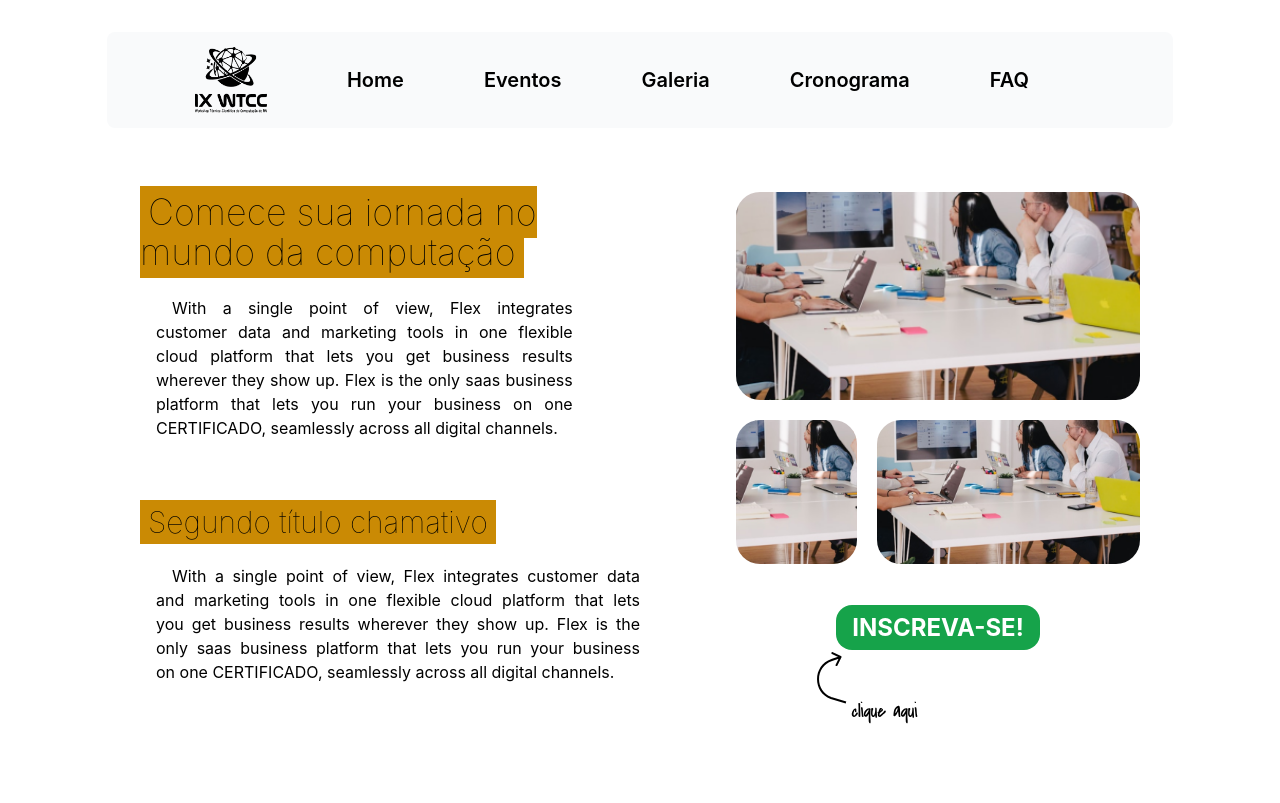
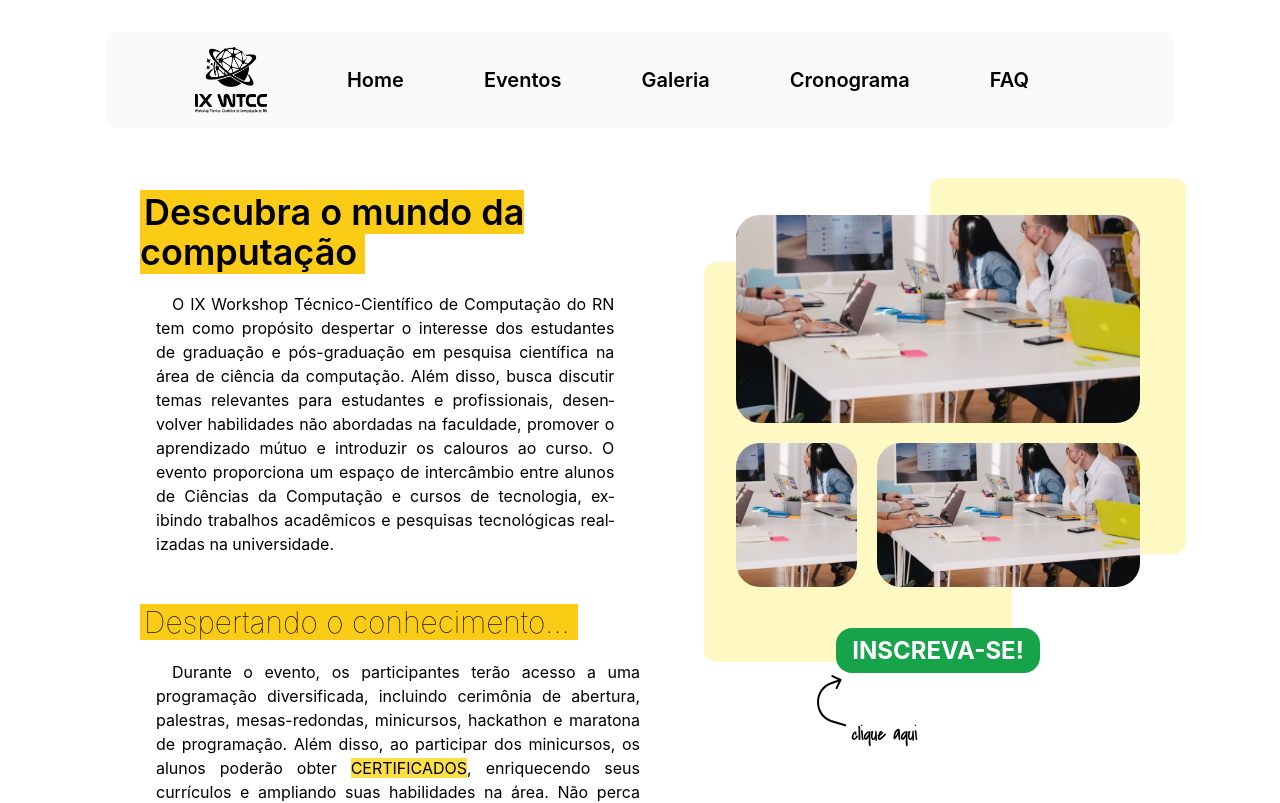
Before and after one commit to Escola-Piloto-de-Computacao/wtcc, a React (Create React App) app: page / in a window 1280 px wide. Shown: the top 803 px of the page. Built offline with nearby package versions, Linux system fonts and the light colour scheme.

Commit message:
Fix text and paddings
Also added font

```diff
--- a/src/components/Home/Home.tsx
+++ b/src/components/Home/Home.tsx
@@ -19,24 +19,38 @@ const Button = () => {
     );
 }
 
+const ImagesBg1 = () => {
+    return (
+        <div className="bg-yellow-100 rounded-xl w-[24%] h-3/6 mb-24 mr-40 absolute -z-10"></div>
+    );
+}
+
+const ImagesBg2 = () => {
+    return (
+        <div className="bg-yellow-100 rounded-xl w-1/5 h-[47%] mb-72 ml-60 absolute -z-30"></div>
+    );
+}
+
 const Home = () => {
     return (
         <section className="lg:grid lg:grid-cols-12 lg:mb-36 xsm:mx-6 lg:mx-10 mt-40" id="Home"> {/* The size of the screens must be 115vh on lg for the space that would be the header */}
             <div className="col-start-2 col-span-5">
-                <div className="mb-16">
-                    <div className="text-4xl text-left font-thin rounded">
-                        <h1 className="bg-yellow-600 inline px-2 py-1">Comece sua jornada no mundo da computação</h1>
+                <div className="mb-12">
+                    <div className="text-4xl text-left font-thin rounded-md">
+                        <h1 className="bg-yellow-400 pl-1 pr-2 inline font-semibold leading-0">Descubra o mundo da computação</h1>
                     </div>
-                    <p className="mt-6 w-10/12 ml-4 text-justify indent-4 text-balance hyphens-auto break-words">With a single point of view, Flex integrates customer data and marketing tools in one flexible cloud platform that lets you get business results wherever they show up.  Flex is the only saas business platform that lets you run your business on one CERTIFICADO, seamlessly across all digital channels.</p>
+                    <p className="mt-5 w-11/12 ml-4 text-justify indent-4 text-balance hyphens-auto break-words">O IX Workshop Técnico-Científico de Computação do RN tem como propósito despertar o interesse dos estudantes de graduação e pós-graduação em pesquisa científica na área de ciência da computação. Além disso, busca discutir temas relevantes para estudantes e profissionais, desenvolver habilidades não abordadas na faculdade, promover o aprendizado mútuo e introduzir os calouros ao curso. O evento proporciona um espaço de intercâmbio entre alunos de Ciências da Computação e cursos de tecnologia, exibindo trabalhos acadêmicos e pesquisas tecnológicas realizadas na universidade.</p>
                 </div>
                 <div>
                     <div className="text-3xl text-left font-thin rounded">
-                        <h1 className="bg-yellow-600 inline px-2 py-1">Segundo título chamativo</h1>
+                        <h1 className="bg-yellow-400 pl-1 pr-2 inline">Despertando o conhecimento...</h1>
                     </div>
-                    <p className="mt-6 ml-4 text-justify indent-4 text-balance hyphens-auto break-words">With a single point of view, Flex integrates customer data and marketing tools in one flexible cloud platform that lets you get business results wherever they show up.  Flex is the only saas business platform that lets you run your business on one CERTIFICADO, seamlessly across all digital channels.</p>
+                    <p className="mt-5 ml-4 text-justify indent-4 text-balance hyphens-auto break-words"> Durante o evento, os participantes terão acesso a uma programação diversificada, incluindo cerimônia de abertura, palestras, mesas-redondas, minicursos, hackathon e maratona de programação. Além disso, ao participar dos minicursos, os alunos poderão obter <span className="bg-yellow-300">CERTIFICADOS</span>, enriquecendo seus currículos e ampliando suas habilidades na área. Não perca essa oportunidade de aprendizado e networking! 🚀🔍🎓</p>
                 </div>
             </div>
             <div className=" col-start-7 col-span-5 flex flex-col items-center justify-center ml-24">
+                <ImagesBg1 />
+                <ImagesBg2 />
                 <div className="col-span-1">
                     <img className="rounded-3xl mb-5 h-52 object-cover" src={test} alt="Imagem de um computador" />
                     <div className="grid grid-cols-3 gap-5">
--- a/tailwind.config.js
+++ b/tailwind.config.js
@@ -1,10 +1,15 @@
 /** @type {import('tailwindcss').Config} */
+
 module.exports = {
     content: [
         './src/**/*.{js,jsx,ts,tsx}',
     ],
     theme: {
-        extend: {},
+        extend: {
+            fontFamily: {
+                poppings: ['Poppins', 'sans-serif']
+            }
+        }
     },
     plugins: [],
 }
```
